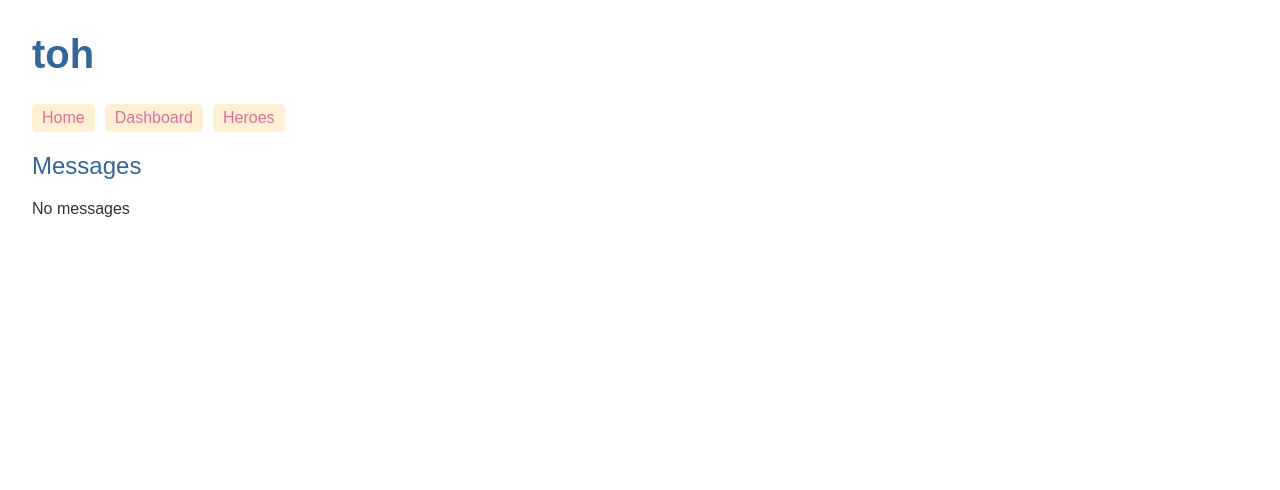
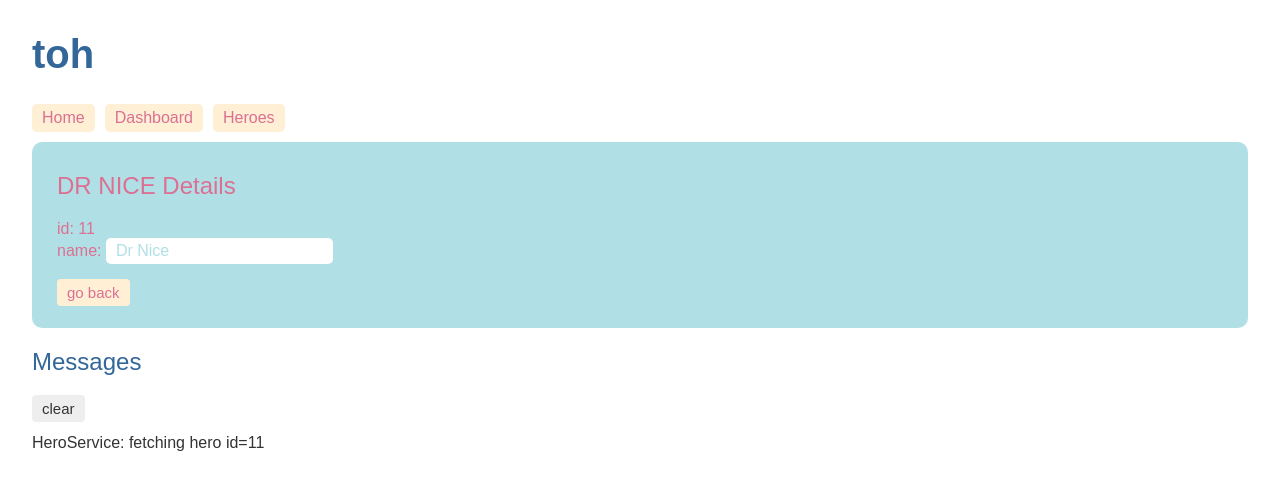
Before and after one commit to Adash/ang_tut1, an Angular app: page /detail/11 in a window 1280 px wide. Before the commit this address led to /. Shown: the top 490 px of the page. Built offline with nearby package versions, Linux system fonts and the light colour scheme.

Commit message:
extracted hero-detail component

```diff
--- a/src/app/app-routing.module.ts
+++ b/src/app/app-routing.module.ts
@@ -2,11 +2,13 @@ import { NgModule } from '@angular/core';
 import { RouterModule, Routes } from '@angular/router';
 import { HeroesComponent } from './heroes/heroes.component';
 import { DashboardComponent } from './dashboard/dashboard.component';
+import { HeroDetailComponent } from './hero-detail/hero-detail.component';
 
 const routes: Routes = [
+  { path: '', redirectTo: '/dashboard', pathMatch: 'full' },
   { path: 'heroes', component: HeroesComponent },
   { path: 'dashboard', component: DashboardComponent },
-  { path: '', redirectTo: '/dashboard', pathMatch: 'full' },
+  { path: 'detail/:id', component: HeroDetailComponent },
 ];
 
 @NgModule({
--- a/src/app/dashboard/dashboard.component.html
+++ b/src/app/dashboard/dashboard.component.html
@@ -1,6 +1,10 @@
 <h3>Top Heroes</h3>
 <div class="grid grid-pad">
-  <a *ngFor="let hero of heroes" class="col-1-4">
+  <a
+    *ngFor="let hero of heroes"
+    class="col-1-4"
+    routerLink="/detail/{{ hero.id }}"
+  >
     <div class="module hero">
       <h4>{{ hero.name }}</h4>
     </div>
--- a/src/app/hero-detail/hero-detail.component.css
+++ b/src/app/hero-detail/hero-detail.component.css
@@ -0,0 +1,32 @@
+button.back {
+  font-family: Arial, sans-serif;
+  color: palevioletred;
+  background-color: papayawhip;
+  margin-bottom: 12px;
+  border: none;
+  padding: 5px 10px;
+  border-radius: 4px;
+  cursor: pointer;
+  font-size: 15px;
+  margin-top: 15px;
+}
+
+.hero-details {
+  color: palevioletred;
+  background-color: powderblue;
+  padding: 10px 25px;
+  border-radius: 10px;
+  margin-top: 10px;
+}
+
+h2 {
+  color: palevioletred;
+}
+
+input {
+  color: powderblue;
+  padding: 4px 10px;
+  border: none;
+  border-radius: 5px;
+  font-size: 16px;
+}
--- a/src/app/hero-detail/hero-detail.component.html
+++ b/src/app/hero-detail/hero-detail.component.html
@@ -1,7 +1,8 @@
-<div *ngIf="hero">
+<div *ngIf="hero" class="hero-details">
   <h2>{{ hero.name | uppercase }} Details</h2>
   <div><span>id: </span>{{ hero.id }}</div>
   <div>
     <label>name: </label><input [(ngModel)]="hero.name" placeholder="name" />
   </div>
+  <button class="back" (click)="goBack()">go back</button>
 </div>
--- a/src/app/hero-detail/hero-detail.component.ts
+++ b/src/app/hero-detail/hero-detail.component.ts
@@ -1,5 +1,8 @@
 import { Component, OnInit, Input } from '@angular/core';
 import { Hero } from '../hero';
+import { ActivatedRoute } from '@angular/router';
+import { Location } from '@angular/common';
+import { HeroService } from '../hero.service';
 
 @Component({
   selector: 'app-hero-detail',
@@ -9,7 +12,22 @@ import { Hero } from '../hero';
 export class HeroDetailComponent implements OnInit {
   @Input() hero: Hero;
 
-  constructor() {}
+  constructor(
+    private route: ActivatedRoute,
+    private heroService: HeroService,
+    private location: Location
+  ) {}
 
-  ngOnInit(): void {}
+  ngOnInit(): void {
+    this.getHero();
+  }
+
+  getHero(): void {
+    const id = +this.route.snapshot.paramMap.get('id');
+    this.heroService.getHero(id).subscribe((hero) => (this.hero = hero));
+  }
+
+  goBack(): void {
+    this.location.back();
+  }
 }
--- a/src/app/hero.service.ts
+++ b/src/app/hero.service.ts
@@ -14,4 +14,9 @@ export class HeroService {
     this.messageService.add('HeroService: fetched heroes');
     return of(HEROES);
   }
+
+  getHero(id: number): Observable<Hero> {
+    this.messageService.add(`HeroService: fetching hero id=${id}`);
+    return of(HEROES.find((hero) => hero.id === id));
+  }
 }
--- a/src/app/heroes/heroes.component.css
+++ b/src/app/heroes/heroes.component.css
@@ -22,3 +22,8 @@ li:hover {
   color: rgb(182, 182, 182);
   background-color: rgb(1, 93, 93) !important;
 }
+
+a {
+  text-decoration: none;
+  color: white;
+}
--- a/src/app/heroes/heroes.component.html
+++ b/src/app/heroes/heroes.component.html
@@ -1,11 +1,8 @@
 <h2>My Heroes</h2>
 <ul class="heroes">
-  <li
-    *ngFor="let hero of heroes"
-    (click)="onHeroClick(hero)"
-    [class.selected]="hero === selectedHero"
-  >
-    <span class="badge">{{ hero.id }}</span> {{ hero.name }}
+  <li *ngFor="let hero of heroes">
+    <a routerLink="/detail/{{ hero.id }}">
+      <span class="badge">{{ hero.id }}</span> {{ hero.name }}
+    </a>
   </li>
 </ul>
-<app-hero-detail [hero]="selectedHero"></app-hero-detail>
--- a/src/app/heroes/heroes.component.ts
+++ b/src/app/heroes/heroes.component.ts
@@ -1,7 +1,6 @@
 import { Component, OnInit } from '@angular/core';
 import { Hero } from '../hero';
 import { HeroService } from '../hero.service';
-import { MessageService } from '../message.service';
 
 @Component({
   selector: 'app-heroes',
@@ -9,22 +8,12 @@ import { MessageService } from '../message.service';
   styleUrls: ['./heroes.component.css'],
 })
 export class HeroesComponent implements OnInit {
-  selectedHero: Hero;
-
   heroes: Hero[];
 
-  constructor(
-    private heroService: HeroService,
-    private messageService: MessageService
-  ) {}
+  constructor(private heroService: HeroService) {}
 
   ngOnInit(): void {
     this.getHeroes();
-  }
-
-  onHeroClick(hero: Hero): void {
-    this.selectedHero = hero;
-    this.messageService.add(`HeroesComponents: Selected hero id=${hero.id}`);
   }
 
   getHeroes(): void {
```
